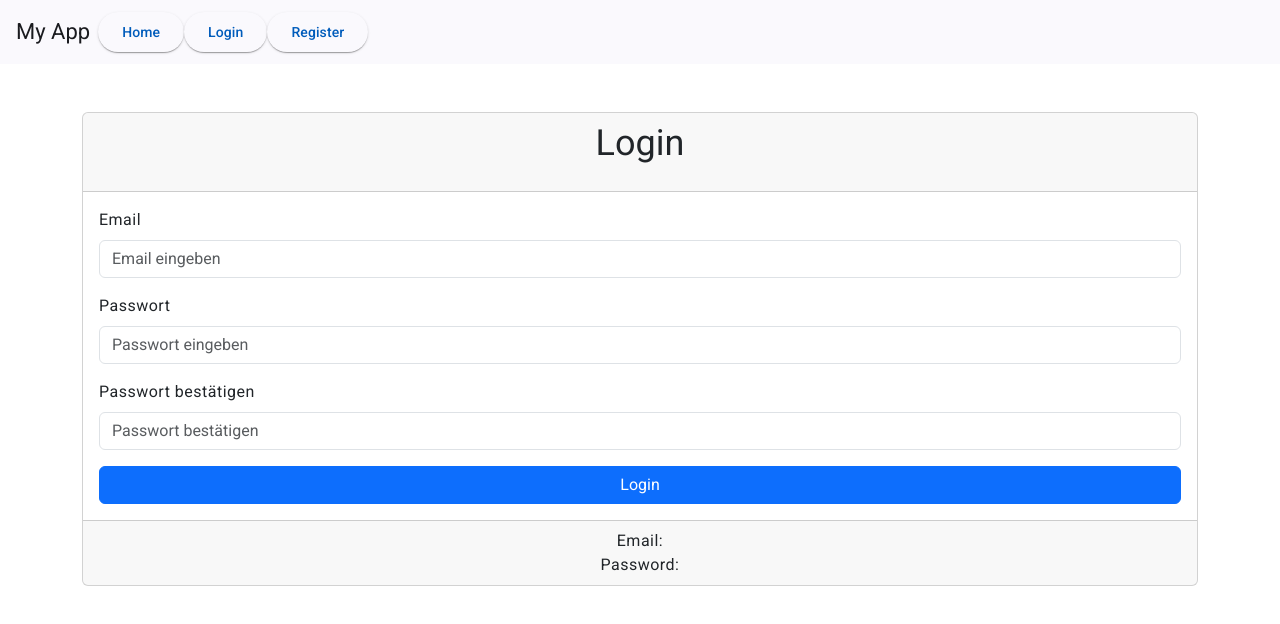
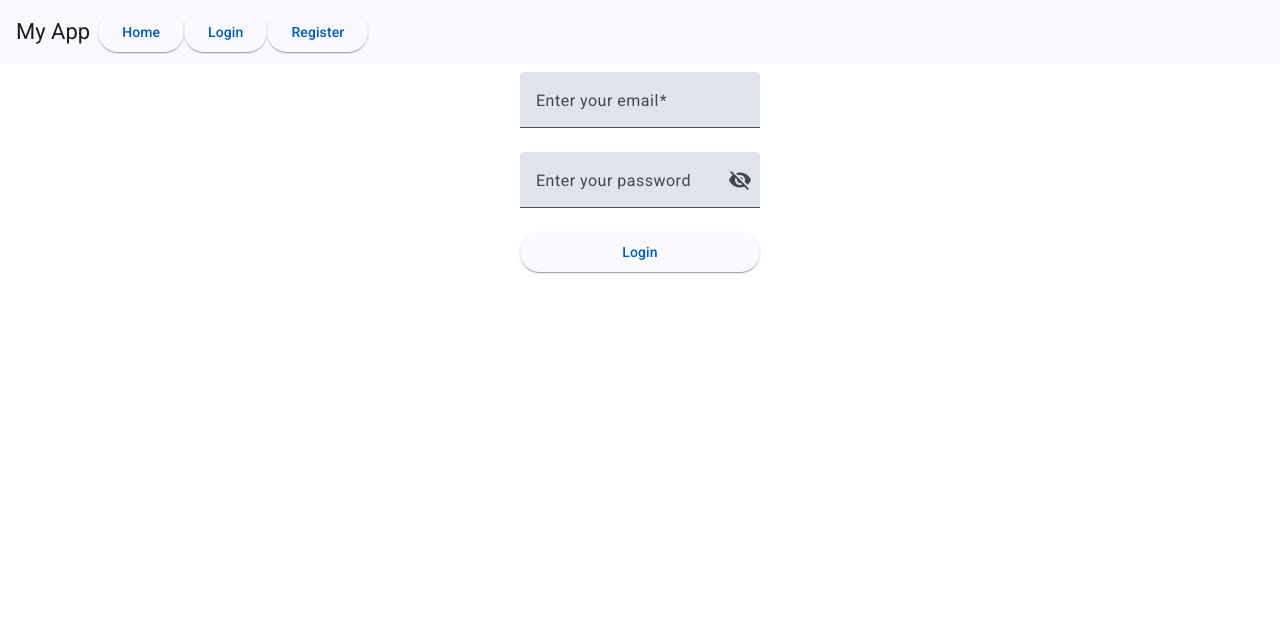
Before and after one commit to LRenTi/BIF2_WebFrameworks, an Angular app in the folder app/: page /login in a window 1280 px wide. Shown: the top 624 px of the page. Built offline with nearby package versions, Linux system fonts and the light colour scheme.

Commit message:
savepoint UE2

```diff
--- a/app/src/app/login/login.component.html
+++ b/app/src/app/login/login.component.html
@@ -1,40 +1,19 @@
-<div class="container">
-    <div class="row justify-content-center">
-        <div class="col-xm-6">
-            <div class="card mt-5">
-                <div class="card-header text-center">
-                    <h3>Login</h3>
-                </div>
-                <div class="card-body">
-                    <form method="post">
-                        <div class="mb-3">
-                            <label for="email" class="form-label">Email</label>
-                            <input type="email" name="email" class="form-control" id="email" [(ngModel)]="email" required ngmodel email placeholder="Email eingeben" #emailInput="ngModel">
-                            <div *ngIf="emailInput.invalid && (emailInput.dirty || emailInput.touched)" class="alert alert-danger mt-2">
-                                <div *ngIf="emailInput.errors?.['required']">Email ist erforderlich.</div>
-                                <div *ngIf="emailInput.errors?.['email']">Bitte geben Sie eine gültige Email-Adresse ein.</div>
-                            </div>
-                        </div>
-                        <div class="mb-3">
-                            <label for="password" class="form-label">Passwort</label>
-                            <input type="password" class="form-control" id="password" name="password" [(ngModel)]="password" placeholder="Passwort eingeben" required>
-                        </div>
-                        <div class="mb-3">
-                            <label for="passwordConfirm" class="form-label">Passwort bestätigen</label>
-                            <input type="password" class="form-control" id="passwordConfirm" placeholder="Passwort bestätigen" required>
-                        </div>
-                        <button type="submit" class="btn btn-primary w-100">Login</button>
-                    </form>
-                </div>
-                <div class="card-footer text-center">
-                    <div>
-                        <span>Email: {{ email }}</span>
-                      </div>
-                      <div>
-                        <span>Password: {{ password }}</span>
-                      </div>
-                </div>
-            </div>
-        </div>
-    </div>
+<div class="d-flex justify-content-center">
+    <form class="m-2 d-grid gap-1 justify-content-center" style="width: 25vw" (ngSubmit)='login()' [formGroup]="loginForm">
+      <mat-form-field appearance="fill">
+        <mat-label>Enter your email</mat-label>
+        <input matInput type="email" placeholder="E-Mail" formControlName="email" [(ngModel)]="email" />
+        <mat-error *ngIf="form['email']?.errors?.['required']">Please enter valid email.</mat-error>
+        <mat-error *ngIf="form['email']?.errors?.['minlength']">Mininal length is 4.</mat-error>
+      </mat-form-field>
+      <mat-form-field appearance="fill">
+        <mat-label>Enter your password</mat-label>
+        <input matInput [type]="hide ? 'password' : 'text'" placeholder="Password" />
+        <button mat-icon-button type="button" matSuffix (click)="hide = !hide" [attr.aria-label]="'Hide password'"
+          [attr.aria-pressed]="hide">
+          <mat-icon>{{hide ? 'visibility_off' : 'visibility'}}</mat-icon>
+        </button>
+      </mat-form-field>
+      <button mat-raised-button color="primary" type="submit">Login</button>
+    </form>
 </div>
--- a/app/src/app/login/login.component.ts
+++ b/app/src/app/login/login.component.ts
@@ -1,13 +1,46 @@
-import { Component } from '@angular/core';
+import { Component, OnInit } from '@angular/core';
+import { Validators, FormGroup, FormControl, FormBuilder, AbstractControl } from '@angular/forms';
 
 @Component({
   selector: 'app-login',
   templateUrl: './login.component.html',
   styleUrls: ['./login.component.css']
 })
-export class LoginComponent {
-  email: string = '';
-  password: string = '';
 
-  constructor() { }
+export class LoginComponent implements OnInit {
+  email = "";
+  password = "";
+  hide = true;
+  loginForm: FormGroup = this.fb.group({
+    email: new FormControl(this.email, [
+      Validators.required,
+      Validators.email,
+      Validators.minLength(4)
+    ]),
+    password: new FormControl(this.password, [
+      Validators.required,
+    ])
+  });
+
+  constructor(private fb: FormBuilder) { }
+
+  ngOnInit(): void { }
+
+  login() {
+    if (this.loginForm.valid) {
+      if (this.loginForm.value.email === 'test@test.com' && this.loginForm.value.password === '12345678') {
+        console.log('Login successful!', this.loginForm.value);
+      }
+      else {
+        console.log('Login failed!', this.loginForm.value);
+      }
+    }
+    else {
+      console.log('Form not valid!');
+    }
+  }
+
+  get form(): { [key: string]: AbstractControl; } {
+    return this.loginForm.controls;
+  }
 }
--- a/app/src/app/signup/signup.component.html
+++ b/app/src/app/signup/signup.component.html
@@ -5,16 +5,13 @@
             <h3>SignUp</h3>
         </mat-card-title>
     </mat-card-header>
-    <form (ngSubmit)='register()' [formGroup]="signupForm">
-        <div>
+    <form class="d-grid justify-content-center"(ngSubmit)='register()' [formGroup]="signupForm">
             <mat-form-field appearance="fill">
               <mat-label>Email</mat-label>
               <input matInput type="email" placeholder="example@gmail.com" formControlName="email" [(ngModel)]="email"/>
               <mat-error *ngIf="form['email']?.errors?.['required']">Please enter valid email.</mat-error>
               <mat-error *ngIf="form['email']?.errors?.['minlength']">Minimal length is 4.</mat-error>
             </mat-form-field>
-        </div>
-        <div>
             <mat-form-field appearance="fill">
               <mat-label>Password</mat-label>
               <input matInput [type]="hide ? 'password' : 'text'" formControlName="password" [(ngModel)]="password">
@@ -24,8 +21,6 @@
                 <mat-icon>{{hide ? 'visibility_off' : 'visibility'}}</mat-icon>
               </button>
             </mat-form-field>
-        </div>
-        <div>
             <mat-form-field appearance="fill">
               <mat-label>Password bestätigen</mat-label>
               <input matInput [type]="hideConfirm ? 'password' : 'text'" formControlName="confirmPassword" [(ngModel)]="confirmPassword">
@@ -37,34 +32,27 @@
               </button>
 
             </mat-form-field>
-        </div>
-        <div>
             <mat-form-field appearance="fill">
               <mat-label>Firma</mat-label>
               <input type="text" formControlName="company" [(ngModel)]="company" matInput>
             </mat-form-field>
-        </div>
-        <div>
             <mat-form-field appearance="fill">
               <mat-label>Adresse</mat-label>
-              <input type="text" formControlName="adress" [(ngModel)]="adress" matInput>
+              <textarea type="text" formControlName="adress" [(ngModel)]="adress" matInput></textarea>
             </mat-form-field>
-        </div>
-        <div>
             <mat-form-field appearance="fill">
               <mat-label>Stadt</mat-label>
               <input type="text" formControlName="city" [(ngModel)]="city" matInput>
             </mat-form-field>
-        </div>
-        <div>
+
             <mat-form-field appearance="fill">
               <mat-label>Postleitzahl</mat-label>
               <input formControlName="zip" [(ngModel)]="zip" matInput>
               <mat-error *ngIf="form['zip']?.errors?.['pattern']">Only Numbers</mat-error>
             </mat-form-field>
-        </div>
+
         <div class="d-flex justify-content-center">
-            <button mat-button color="Primary" type="submit">Signup</button>
+            <button mat-raised-button color="Primary" type="submit">Signup</button>
         </div>
     </form>
 </mat-card>
```
